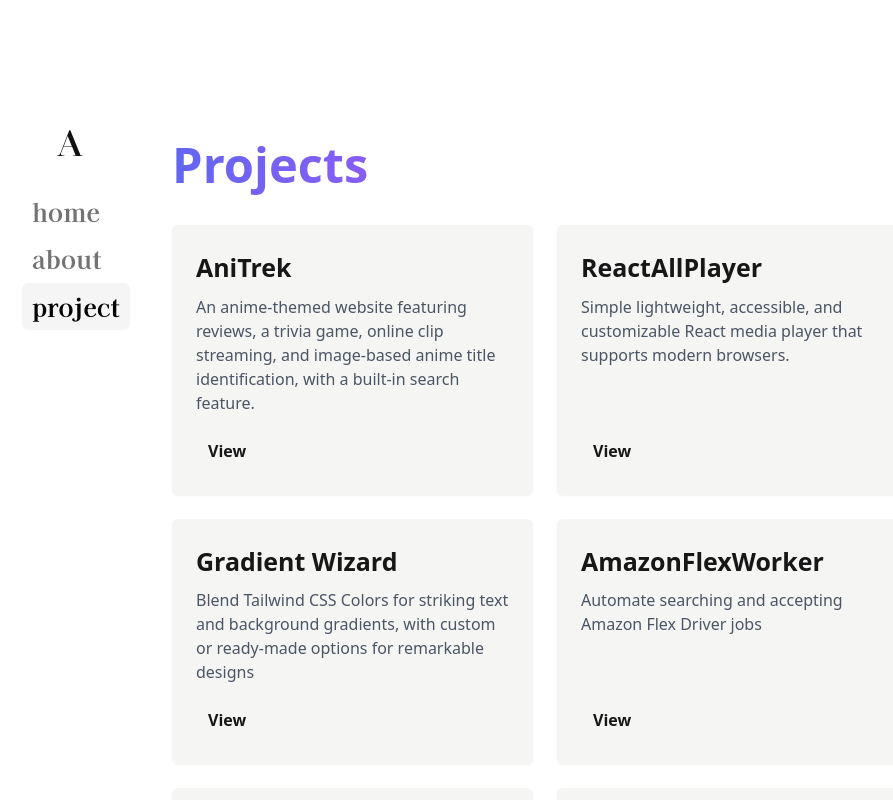
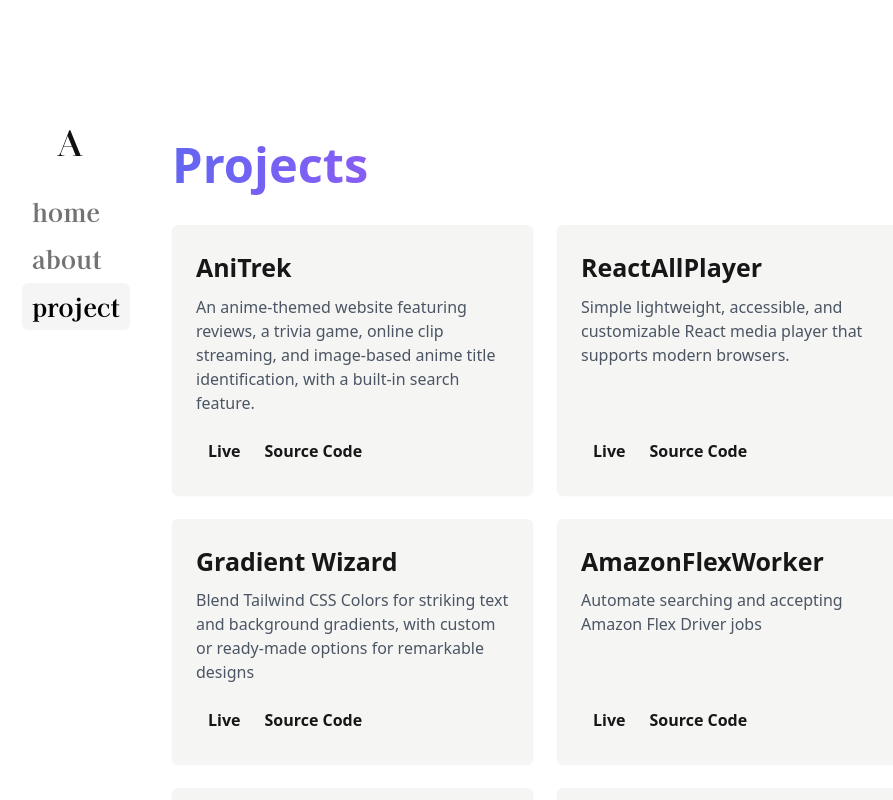
Before and after one commit to asadbek064/asadbek-dev, a Next.js app: page /project in a window 1280 px wide. Shown: the top 800 px of the page, without its empty margins (170-1063 px from the left). Built offline with nearby package versions, Linux system fonts and the light colour scheme.

Commit message:
chore: (project page) added source code url and live demon url

```diff
--- a/app/project/page.tsx
+++ b/app/project/page.tsx
@@ -14,7 +14,8 @@
   id: number;
   title: string;
   description: string;
-  url: string;
+  url?: string;
+  github?: string;
 }
 
 const projects : ProjectItem[] = [
@@ -23,18 +24,21 @@
     title: 'AniTrek',
     description: 'An anime-themed website featuring reviews, a trivia game, online clip streaming, and image-based anime title identification, with a built-in search feature.',
     url: 'https://anitrek.co/',
+    github: 'https://github.com/asadbek064/anitrek-client'
   },
   {
     id: 2,
     title: 'ReactAllPlayer',
     description: 'Simple lightweight, accessible, and customizable React media player that supports modern browsers.',
     url: 'https://reactallplayer.asadbek.dev/',
+    github: 'https://github.com/asadbek064/react-all-player'
   },
   {
     id: 3,
     title: 'Gradient Wizard',
     description: 'Blend Tailwind CSS Colors for striking text and background gradients, with custom or ready-made options for remarkable designs',
     url: 'https://gwizard.asadbek.dev/',
+    github: 'https://github.com/asadbek064/gradient-wizard'
   },
   {
     id: 4,
@@ -46,18 +50,12 @@
     id: 5,
     title: 'Nox WebRTC',
     description: 'Secure and anonymous video calling over webRTC',
-    url: 'https://github.com/asadbek064/nox-WebRTC-videocalls'
+    github: 'https://github.com/asadbek064/nox-WebRTC-videocalls'
   },{
     id: 6,
     title: 'PascalCompiler',
     description: 'Pascal compiler using Java programming language.',
-    url: 'https://github.com/asadbek064/PascalCompiler'
-  },
-  {
-    id: 7,
-    title: 'Old Portfolio',
-    description: 'My first attempted at creating my portfolio website.',
-    url: 'https://github.com/asadbek064/akarimov'
+    github: 'https://github.com/asadbek064/PascalCompiler'
   }
 ];
 
--- a/app/project/project-list.tsx
+++ b/app/project/project-list.tsx
@@ -18,6 +18,8 @@
             <p className="[font-size:var(--step--0)] text-gray-600 dark:text-gray-300 mb-4">{project.description}</p>
           </div>
 
+          <div className='flex flex-row justify-start'>
+            {project.url && (
                 <a
                 href={project.url}
                 target="_blank"
@@ -30,8 +32,24 @@
                   hover:underline
                 "
               >
-            View
+                Live
               </a>
+            )}
+            <a
+              href={project.github}
+              target="_blank"
+              rel="noopener noreferrer"
+              className="
+                ease-in transition duration-75
+                font-semibold py-2 px-3 rounded-sm
+                dark:text-neutral-200
+                text-neutral-900
+                hover:underline
+              "
+            >
+              Source Code
+            </a>
+          </div>
         </div>
       ))}
     </div>
```
Lines whose indentation alone changed are shown as unchanged.
